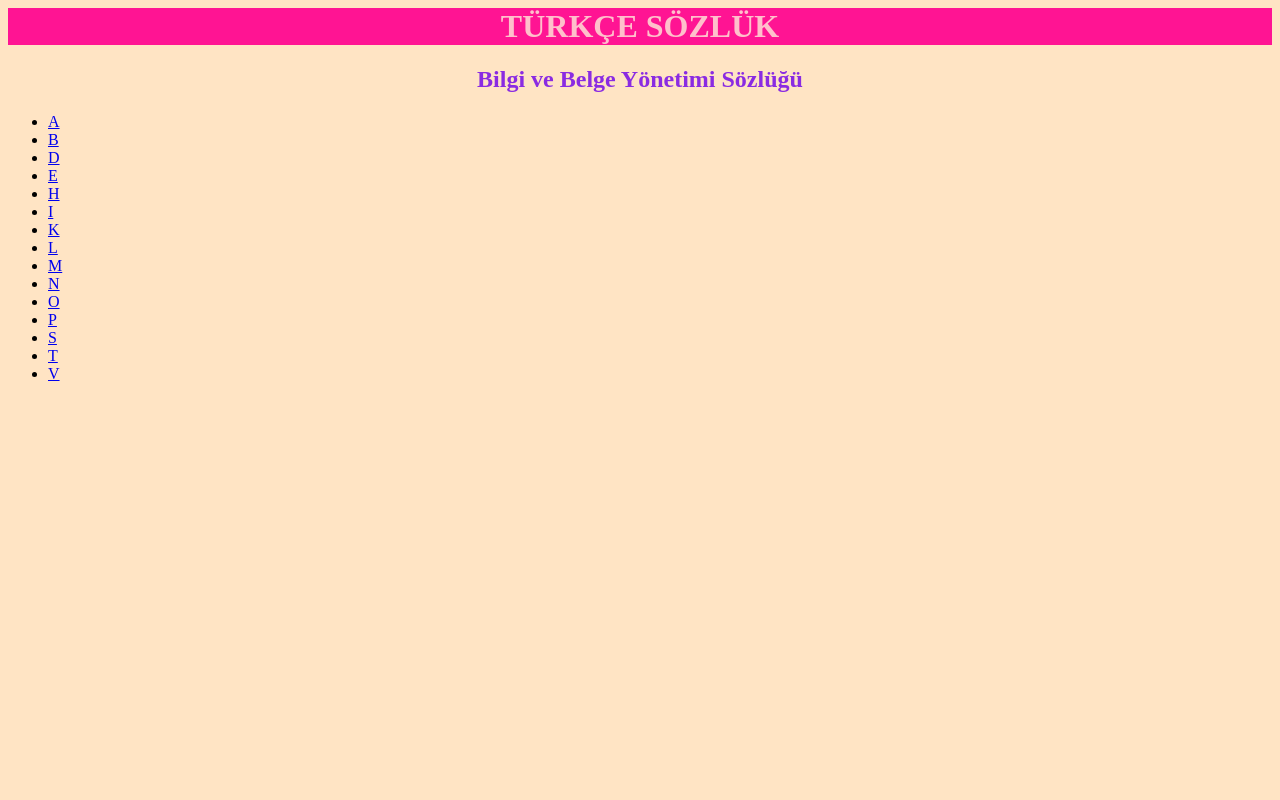
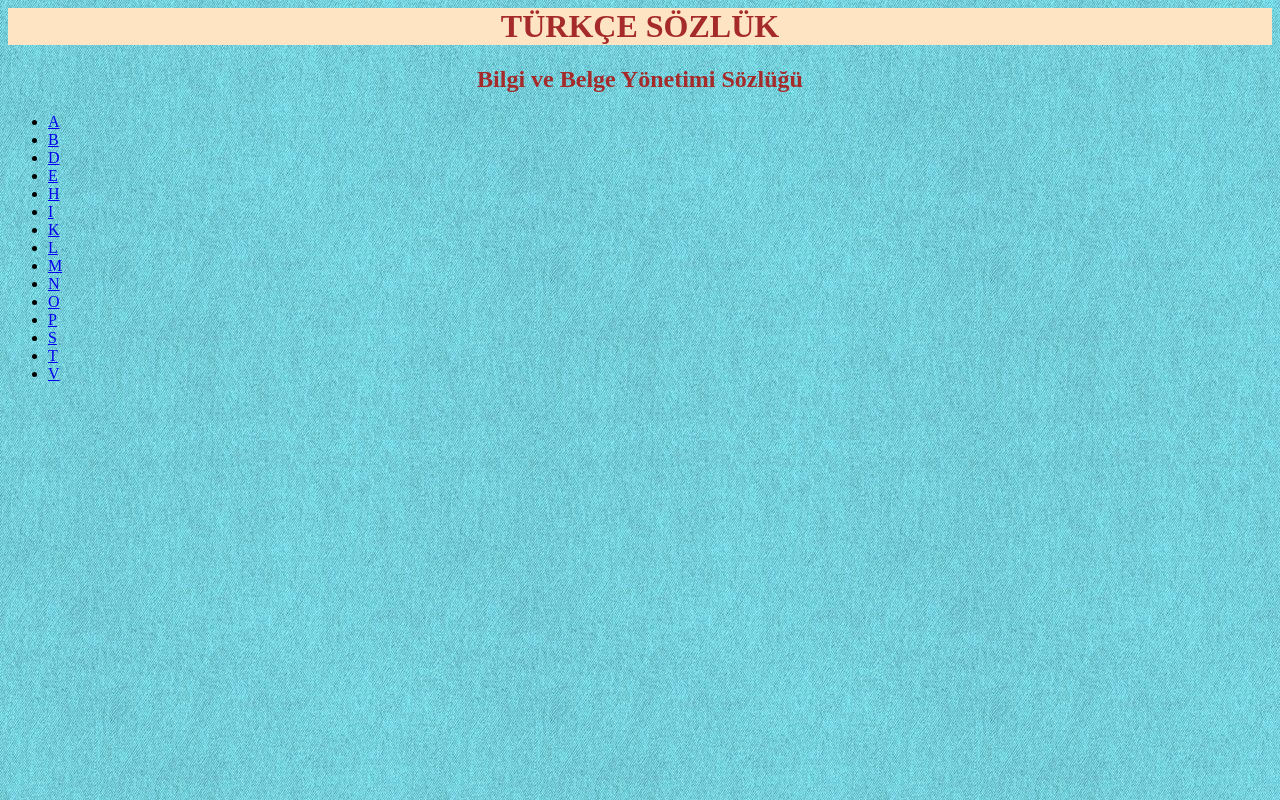
Before and after one commit to rumeysagollu/bby261.rumeysagollu.sozluk, a plain HTML site: page index.html in a window 1280 px wide. Drawn offline with Linux system fonts and the light colour scheme.

Commit message:
sözlük uygulaması

```diff
--- a/config.xml
+++ b/config.xml
@@ -28,7 +28,7 @@
 
     <!-- Açılış Ekranı ve İkon -->
 
-    <icon src="icon.png" />
+    <icon src="icon.jpg" />
     <gap:splash src="splash.png" />
     <preference name="splash-screen-duration" value="2000"/>
 
--- a/index.html
+++ b/index.html
@@ -4,9 +4,13 @@
         <title>TÜRKÇE SÖZLÜK</title>
     </head>
     <body>
+
+
+
+
     <center>
-        <h1 style= "color: Pink"> TÜRKÇE SÖZLÜK</h1>
-        <h2 style= "color: blueviolet"> Bilgi ve Belge Yönetimi Sözlüğü</h2>
+        <h1 style= "color:brown"> TÜRKÇE SÖZLÜK</h1>
+        <h2 style= "color:brown "> Bilgi ve Belge Yönetimi Sözlüğü</h2>
 
 
                 </center>
@@ -39,8 +43,12 @@
         <html>
     <head>
         <style>
-          body { background-color:bisque ; }
-   h1 {background-color:deeppink  ; }
+
+   h1 {background-color:bisque; }
+                        body {
+                background-image:url(arkaplan7.jpg);
+    background-color: #cccccc;
+            }
 
 
                </style>
```
Also changed, not shown: a.html (+7 -4 lines), b.html (+7 -3 lines), d.html (+15 -3 lines), e.html (+16 -4 lines), h.html (+16 -4 lines), i2.html (+8 -3 lines), k.html (+7 -3 lines), l.html (+7 -3 lines), m.html (+7 -4 lines), n.html (+7 -3 lines), o.html (+8 -4 lines), p.html (+7 -4 lines), s.html (+7 -3 lines), t.html (+6 -2 lines), 3 more files, 1 other file.
